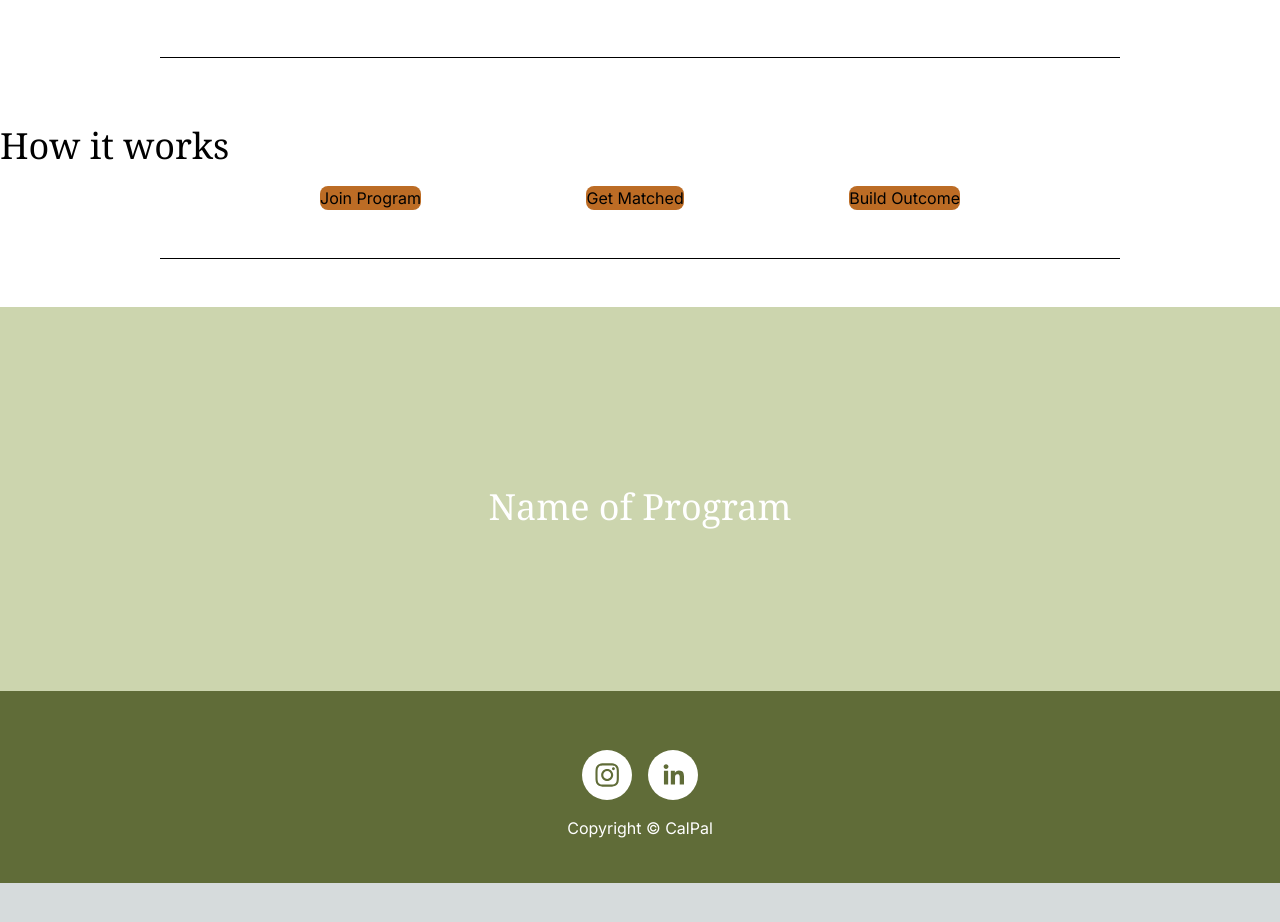
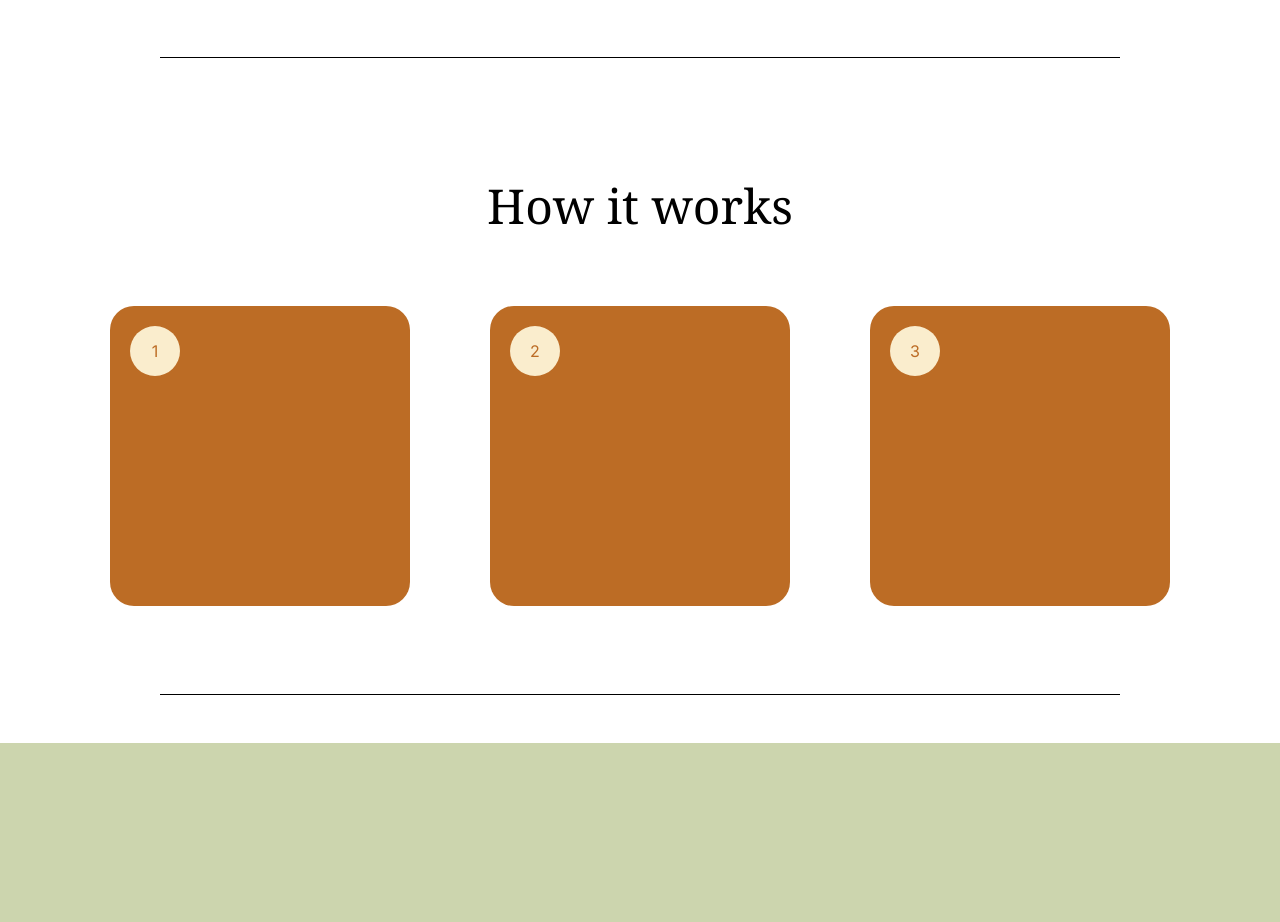
Before and after one commit to haywirebanana/The-We8, a Next.js app in the folder calpal/: page / in a window 1280 px wide. Shown: the part 2420-3342 px from the top of the page. Before the commit the page ends 3303 px from the top, so only its background shows below. Built offline with nearby package versions, Linux system fonts and the light colour scheme.

Commit message:
Add how-to squares and numbers

```diff
--- a/calpal/src/app/components/how.tsx
+++ b/calpal/src/app/components/how.tsx
@@ -1,23 +1,95 @@
-'use client'
+"use client";
 import Image from "next/image";
 
 export default function How() {
   return (
     <div className="flex h-3753 flex-col items-center justify-between bg-white">
       <div className="w-full justify-between py-5">
-                        <header className="text-black font-serif text-4xl font-normal">
+        <header className="text-black  font-serif text-5xl py-4 text-center mx-10 my-10">
           How it works
         </header>
       </div>
-                <div className="flex flex-row justify-between w-1/2">
-                    <div className="w-287 h-287 rounded-lg bg-clay">
-                        Join Program
+      <div className="mx-10 mb-10" style={{ display: "flex" }}>
+        <div style={{ position: "relative", display: "inline" }}>
+          <div
+            className="rounded-3xl bg-clay mx-10"
+            style={{
+              width: "300px",
+              height: "300px",
+              backgroundColor: "#BC6C25",
+            }}
+          ></div>
+          <div
+            style={{
+              position: "absolute",
+              top: "20px",
+              left: "60px",
+              width: "50px",
+              height: "50px",
+              borderRadius: "50%",
+              backgroundColor: "#FAEDCD", // Customize the circle's color
+              display: "flex",
+              justifyContent: "center",
+              alignItems: "center",
+              color: "#BC6C25", // Customize the text color
+            }}
+          >
+            1
           </div>
-                    <div className="w-287 h-287 rounded-lg bg-clay">
-                        Get Matched
         </div>
-                    <div className="w-287 h-287 rounded-lg bg-clay">
-                        Build Outcome
+        <div style={{ position: "relative", display: "inline-block" }}>
+          <div
+            className="rounded-3xl bg-clay mx-10"
+            style={{
+              width: "300px",
+              height: "300px",
+              backgroundColor: "#BC6C25",
+            }}
+          ></div>
+          <div
+            style={{
+              position: "absolute",
+              top: "20px",
+              left: "60px",
+              width: "50px",
+              height: "50px",
+              borderRadius: "50%",
+              backgroundColor: "#FAEDCD", // Customize the circle's color
+              display: "flex",
+              justifyContent: "center",
+              alignItems: "center",
+              color: "#BC6C25", // Customize the text color
+            }}
+          >
+            2
+          </div>
+        </div>
+        <div style={{ position: "relative", display: "inline-block" }}>
+          <div
+            className="rounded-3xl bg-clay mx-10"
+            style={{
+              width: "300px",
+              height: "300px",
+              backgroundColor: "#BC6C25",
+            }}
+          ></div>
+          <div
+            style={{
+              position: "absolute",
+              top: "20px",
+              left: "60px",
+              width: "50px",
+              height: "50px",
+              borderRadius: "50%",
+              backgroundColor: "#FAEDCD", // Customize the circle's color
+              display: "flex",
+              justifyContent: "center",
+              alignItems: "center",
+              color: "#BC6C25", // Customize the text color
+            }}
+          >
+            3
+          </div>
         </div>
       </div>
     </div>
```
Lines whose indentation alone changed are shown as unchanged.
